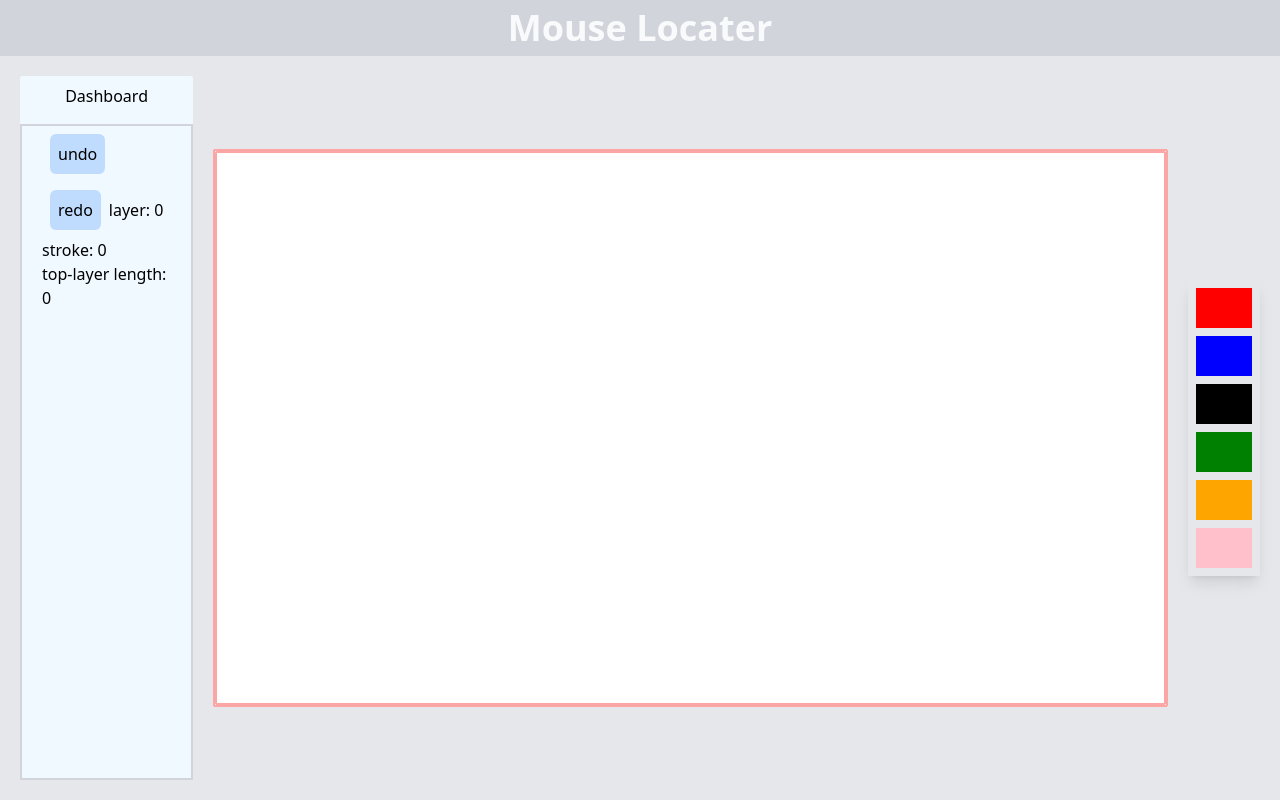
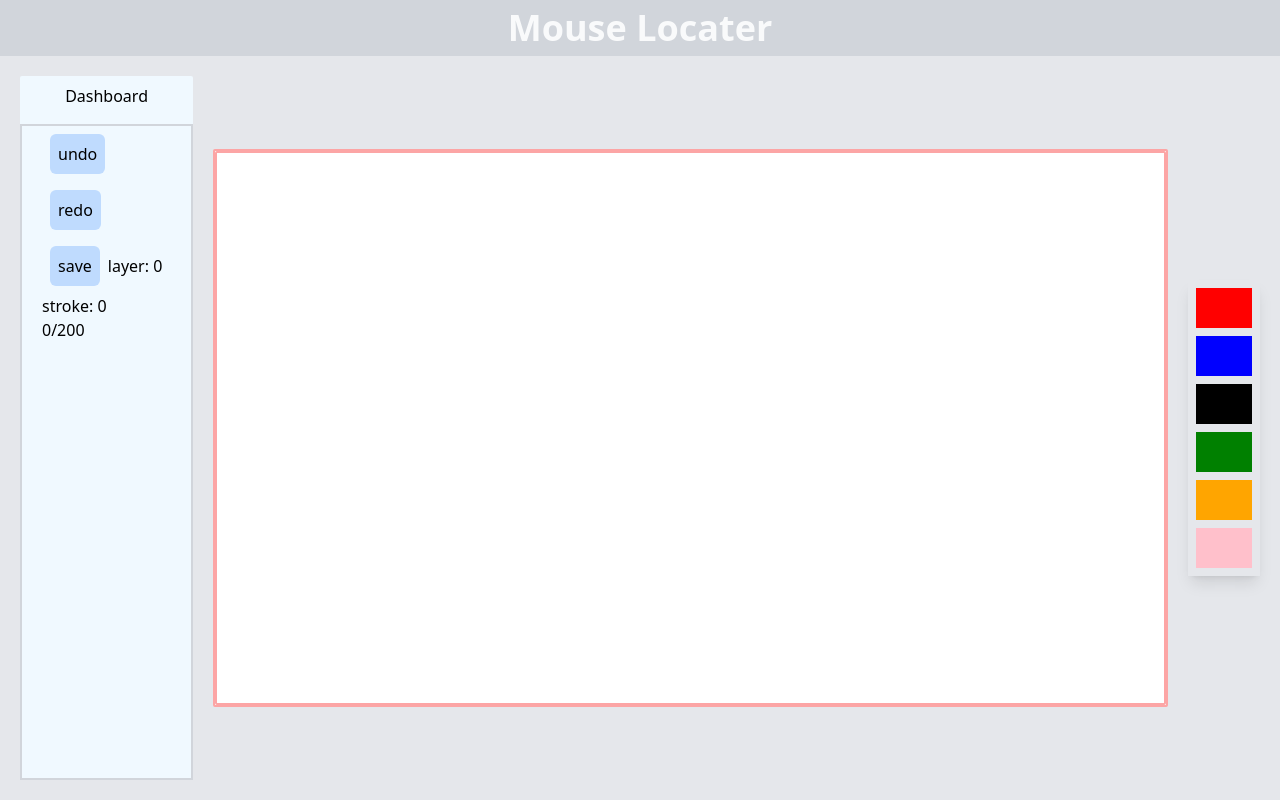
Before and after one commit to mohit-rathee/PlaygroundJS, a Next.js app: page /mouse_locator in a window 1280 px wide. Built offline with nearby package versions, Linux system fonts and the light colour scheme.

Commit message:
save drawing

```diff
--- a/app/components/side_bar.tsx
+++ b/app/components/side_bar.tsx
@@ -1,4 +1,4 @@
-export default function Board({ undo, redo, strokePointer, layerLength}: boardProp): JSX.Element {
+export default function Board({ undo, redo, save, strokePointer, layerLength}: boardProp): JSX.Element {
     return (
         <div className='w-1/5 pt-2 h-full flex flex-col bg-sky-50 rounded-sm'>
             <div className='text-center  h-10'>Dashboard</div>
@@ -13,9 +13,14 @@ export default function Board({ undo, redo, strokePointer, layerLength}: boardPr
                 >
                     redo
                 </button>
+                <button className='bg-blue-200  m-2 p-2 rounded-md border-1'
+                    onClick={save}
+                >
+                    save
+                </button>
                 layer: {strokePointer.layer}<br />
                 stroke: {strokePointer.stroke}<br />
-                top-layer length: {layerLength.toString()}<br />
+                {layerLength.toString()}/200<br />
             </div>
         </div>
     )
--- a/app/mouse_locator/page.tsx
+++ b/app/mouse_locator/page.tsx
@@ -151,6 +151,34 @@ function Playground() {
             return
         }
     }
+    function save() {
+        setLastAction('save')
+        console.log('save')
+        const mergedCanvas = document.createElement('canvas');
+        const mergedCtx = mergedCanvas.getContext('2d');
+
+        mergedCanvas.width = 947;
+        mergedCanvas.height = 550;
+
+        // Draw each canvas onto the merged canvas
+        if (!mergedCtx) return;
+        mergedCtx.fillStyle="white"
+        mergedCtx.fillRect(0,0,947,550)
+        canvasRef.current.forEach((canvas) => {
+            mergedCtx.drawImage(canvas, 0, 0);
+        });
+
+        // Convert the merged canvas to an image
+        const dataURL = mergedCanvas.toDataURL('image/jpeg');
+
+        // Create a link element and trigger download
+        const link = document.createElement('a');
+        link.href = dataURL;
+        link.download = 'drawing.jpg';
+        link.click();
+    }
+
+
     function add(stroke: Stroke) {
         setLastAction('add')
         console.log('add')
@@ -218,6 +246,7 @@ function Playground() {
             <Board
                 undo={undo}
                 redo={redo}
+                save={save}
                 strokePointer={strokePointer}
                 layerLength={layerLength}
             // del={(index: number) => dispatch({ type: 'delete', payload: index })}
--- a/app/types/mouse_locator.d.ts
+++ b/app/types/mouse_locator.d.ts
@@ -22,6 +22,7 @@ type DrawingState = Layer[];
 interface boardProp {
     undo: () => void;
     redo: () => void;
+    save: () => void;
     strokePointer: stroke_pointer;
     layerLength: Number;
 }
```
